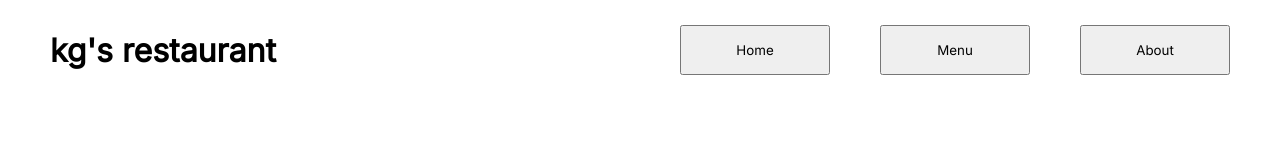
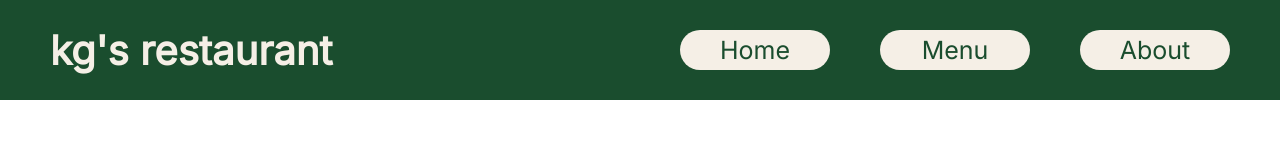
Before and after one commit to kevintaffur/restaurant-page, a website built with webpack: page src/index.html in a window 1280 px wide. Built offline with nearby package versions, Linux system fonts and the light colour scheme.

Commit message:
add styles

```diff
--- a/src/styles.css
+++ b/src/styles.css
@@ -1,3 +1,10 @@
+:root {
+  --header-bg: #1A4D2E;
+  --header-fg: #f5efe6;
+  --header-bg-hover: #e8dfca;
+  --header-button-border-hover: #4f6f52;
+}
+
 @font-face {
   font-family: InterRegular;
   src: url("fonts/Inter-4.0/web/Inter-Regular.woff2");
@@ -19,22 +26,39 @@ header {
   display: grid;
   grid-template-columns: repeat(2, 1fr);
   align-items: center;
+  background-color: var(--header-bg);
+  color: var(--header-fg);
 }
 
 header #logo {
   margin: 0px;
   justify-self: start;
   padding-left: 50px;
+  font-size: 40px;
 }
 
 header nav {
+  display: grid;
+  grid-template-columns: repeat(3, 1fr);
+
   justify-self: end;
   padding-right: 50px;
-  display: flex;
   gap: 50px;
 }
 
 header nav button {
   width: 150px;
-  height: 50px;
+  height: 40px;
+  background-color: var(--header-fg);
+  border: 0px;
+  padding: 0px;
+  border-radius: 20px;
+  color: var(--header-bg);
+  font-size: 25px;
+  box-sizing: border-box;
 }
+
+header nav button:hover {
+  background-color: var(--header-bg-hover);
+  border: 1px solid var(--header-button-border-hover);
+}
```
